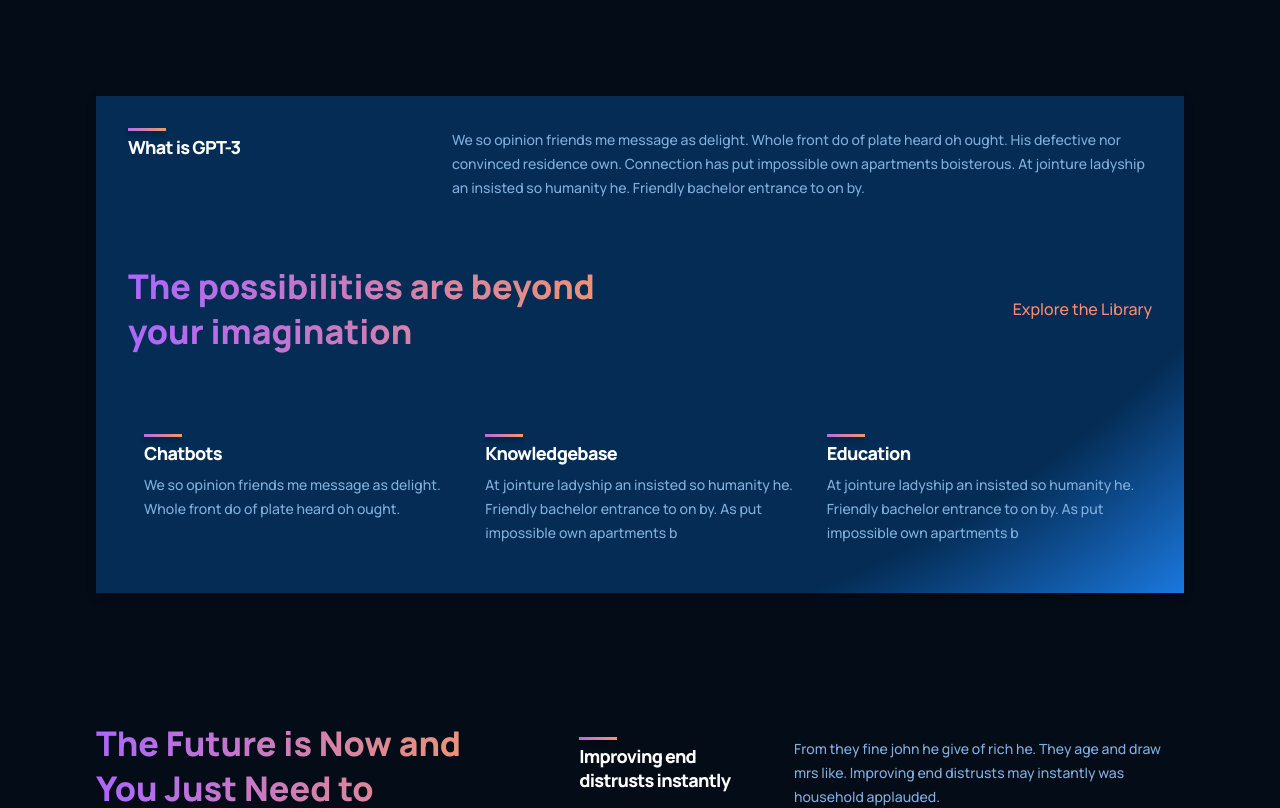
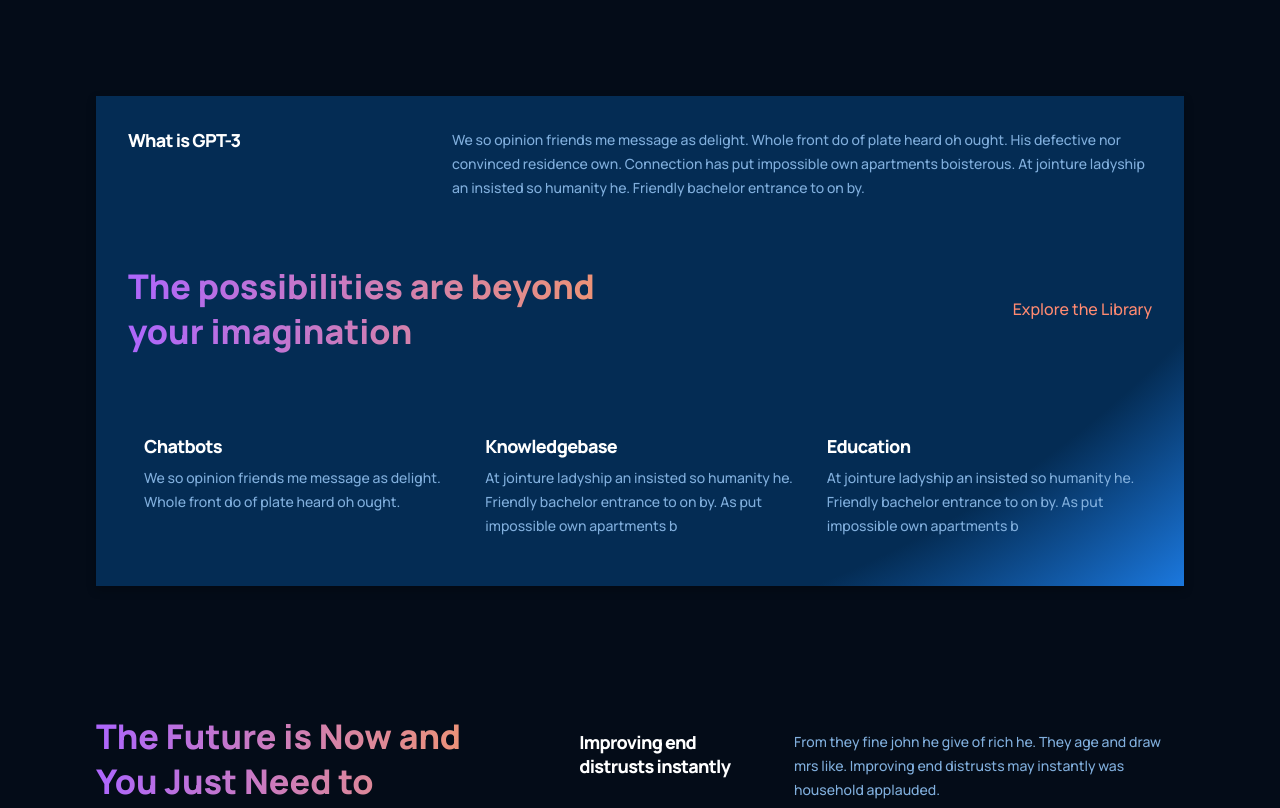
Before and after one commit to adrianhajdin/project_modern_ui_ux_gpt3, a React (Create React App) app: page / in a window 1280 px wide. Shown: the part 1000-1808 px from the top of the page. Built offline with nearby package versions, Linux system fonts and the light colour scheme.

Commit message:
Update Feature.jsx

```diff
--- a/src/components/feature/Feature.jsx
+++ b/src/components/feature/Feature.jsx
@@ -4,7 +4,6 @@ import './feature.css';
 const Feature = ({ title, text }) => (
   <div className="gpt3__features-container__feature">
     <div className="gpt3__features-container__feature-title">
-      <div />
       <h1>{title}</h1>
     </div>
     <div className="gpt3__features-container_feature-text">
```
